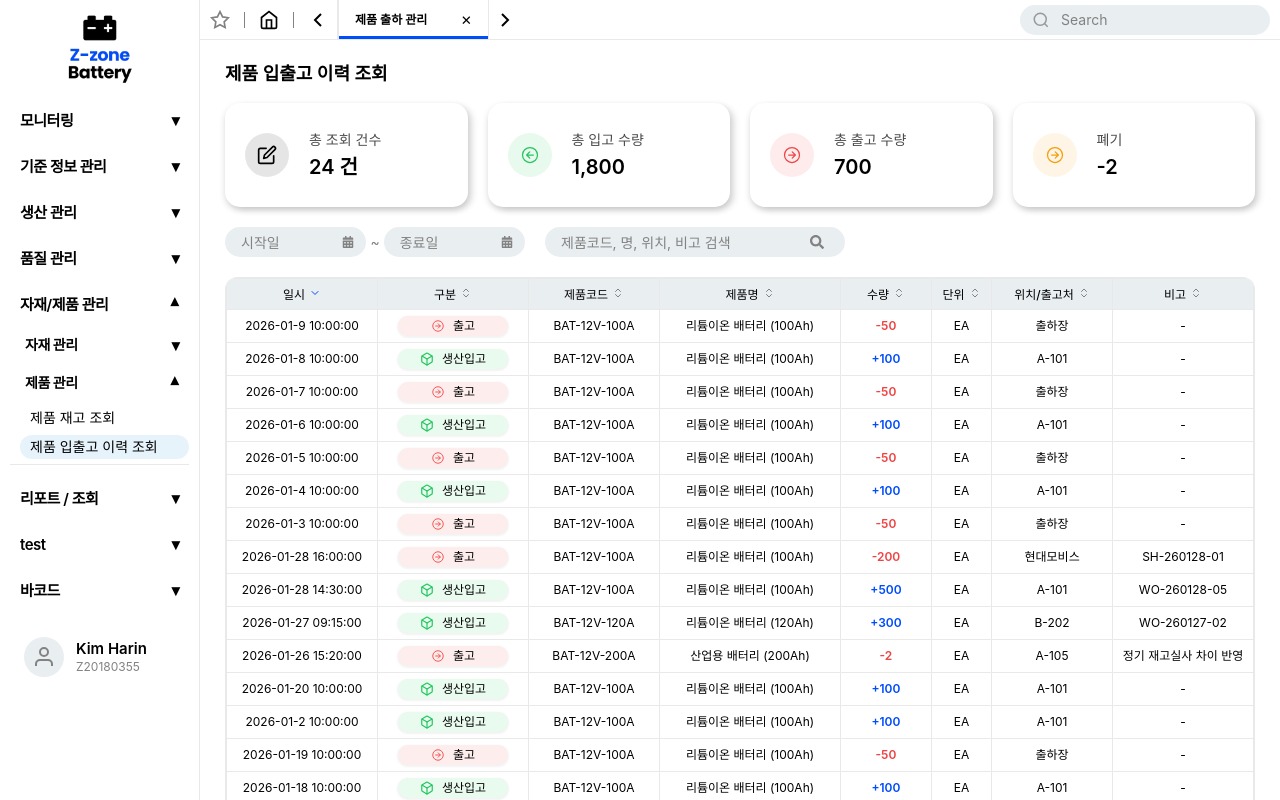
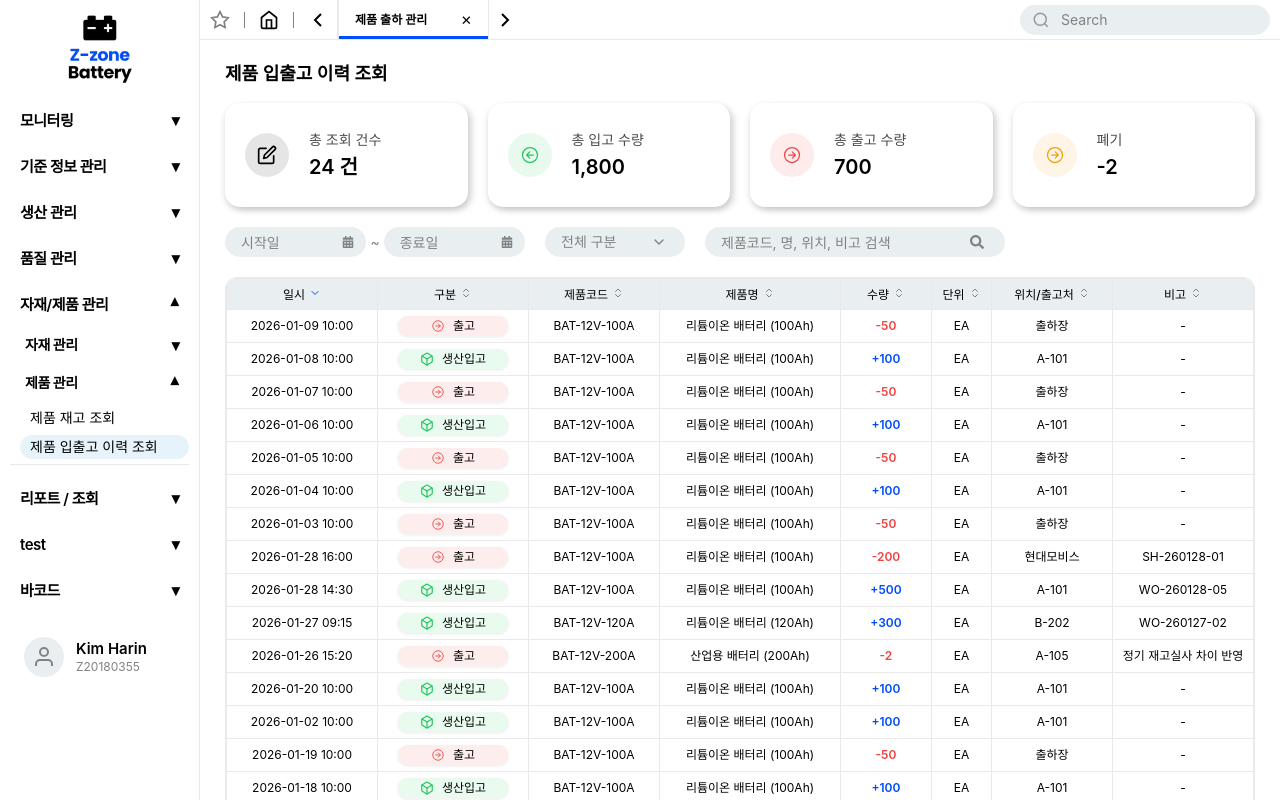
Before and after one commit to mes-team-2/React, a React (Create React App) app: page /mes/inventory/shipment in a window 1280 px wide. Shown: the top 800 px of the page. Built offline with nearby package versions, Linux system fonts and the light colour scheme; sample sign-in values are in the browser's storage.

Commit message:
제품 입출고 이력 조회 (Shipment.js) 페이지에 SelectBar.js 컴포넌트 적용

```diff
--- a/src/pages/inventory/FgInventory.js
+++ b/src/pages/inventory/FgInventory.js
@@ -13,7 +13,17 @@ import Status from '../../components/Status';
 import SummaryCard from '../../components/SummaryCard';
 import SelectBar from '../../components/SelectBar';
 
-
+// 날짜 포맷 함수 (yyyy-MM-dd HH:mm)
+const formatDate = (dateStr) => {
+  if (!dateStr) return "-";
+  const date = new Date(dateStr);
+  const yyyy = date.getFullYear();
+  const mm = String(date.getMonth() + 1).padStart(2, "0");
+  const dd = String(date.getDate()).padStart(2, "0");
+  const hh = String(date.getHours()).padStart(2, "0");
+  const min = String(date.getMinutes()).padStart(2, "0");
+  return `${yyyy}-${mm}-${dd} ${hh}:${min}`;
+};
 
 const FgInventory = () => {
   // 상태 관리
@@ -43,11 +53,11 @@ const FgInventory = () => {
   // 초기 데이터
   useEffect(() => {
     const dummyData = [
-      { id: 1, p_code: 'BAT-12V-100A', p_name: '리튬이온 배터리 (100Ah)', lot: 'LOT260120-01', qty: 450, safe_qty: 100, unit: 'EA', loc: 'A-101', date: '2026-01-28' },
-      { id: 2, p_code: 'BAT-12V-120A', p_name: '리튬이온 배터리 (120Ah)', lot: 'LOT260120-05', qty: 80, safe_qty: 100, unit: 'EA', loc: 'B-202', date: '2026-01-28' },
-      { id: 3, p_code: 'BAT-12V-100A', p_name: '리튬이온 배터리 (100Ah)', lot: 'LOT260121-02', qty: 300, safe_qty: 150, unit: 'EA', loc: 'A-103', date: '2026-01-28' },
-      { id: 4, p_code: 'BAT-12V-080A', p_name: '납축전지 (80Ah)', lot: 'LOT260122-01', qty: 5, safe_qty: 50, unit: 'SET', loc: 'C-001', date: '2026-01-27' },
-      { id: 5, p_code: 'BAT-12V-200A', p_name: '산업용 배터리 (200Ah)', lot: 'LOT260123-11', qty: 20, safe_qty: 30, unit: 'EA', loc: 'A-105', date: '2026-01-26' },
+      { id: 1, p_code: 'BAT-12V-100A', p_name: '리튬이온 배터리 (100Ah)', lot: 'LOT260120-01', qty: 450, safe_qty: 100, unit: 'EA', loc: 'A-101', date: '2026-01-28 10:30' },
+      { id: 2, p_code: 'BAT-12V-120A', p_name: '리튬이온 배터리 (120Ah)', lot: 'LOT260120-05', qty: 80, safe_qty: 100, unit: 'EA', loc: 'B-202', date: '2026-01-28 11:20' },
+      { id: 3, p_code: 'BAT-12V-100A', p_name: '리튬이온 배터리 (100Ah)', lot: 'LOT260121-02', qty: 300, safe_qty: 150, unit: 'EA', loc: 'A-103', date: '2026-01-28 14:15' },
+      { id: 4, p_code: 'BAT-12V-080A', p_name: '납축전지 (80Ah)', lot: 'LOT260122-01', qty: 5, safe_qty: 50, unit: 'SET', loc: 'C-001', date: '2026-01-27 09:00' },
+      { id: 5, p_code: 'BAT-12V-200A', p_name: '산업용 배터리 (200Ah)', lot: 'LOT260123-11', qty: 20, safe_qty: 30, unit: 'EA', loc: 'A-105', date: '2026-01-26 16:45' },
     ];
     setInventoryData(dummyData);
   }, []);
@@ -162,7 +172,12 @@ const FgInventory = () => {
       width: 150,
       render: (_, row) => <Status status={getStockStatus(row.qty, row.safe_qty)} />
     },
-    { key: 'date', label: '최종 입고일', width: 120 },
+    {
+      key: 'date',
+      label: '최종 입고일',
+      width: 150,
+      render: (val) => formatDate(val)
+    },
   ], []);
 
   // 이벤트 핸들러
--- a/src/pages/master/MaterialList.js
+++ b/src/pages/master/MaterialList.js
@@ -27,6 +27,18 @@ import {
 
 // 차트 색상
 const COLORS = ["var(--run)", "var(--waiting)", "var(--error)"];
+
+// 날짜 포맷 함수 (yyyy-MM-dd HH:mm)
+const formatDate = (dateStr) => {
+  if (!dateStr) return "-";
+  const date = new Date(dateStr);
+  const yyyy = date.getFullYear();
+  const mm = String(date.getMonth() + 1).padStart(2, "0");
+  const dd = String(date.getDate()).padStart(2, "0");
+  const hh = String(date.getHours()).padStart(2, "0");
+  const min = String(date.getMinutes()).padStart(2, "0");
+  return `${yyyy}-${mm}-${dd} ${hh}:${min}`;
+};
 
 export default function MaterialList() {
   const [data, setData] = useState([]);
@@ -226,8 +238,18 @@ export default function MaterialList() {
         return <Status status={calcStatus} />;
       },
     },
-    { key: "inboundAt", label: "입고일자", width: 180 },
-    { key: "createdAt", label: "자재등록일자", width: 180 },
+    {
+      key: "inboundAt",
+      label: "입고일자",
+      width: 180,
+      render: (val) => formatDate(val)
+    },
+    {
+      key: "createdAt",
+      label: "자재등록일자",
+      width: 180,
+      render: (val) => formatDate(val)
+    },
   ];
 
   const handleRowClick = (item) => {
--- a/src/pages/production/Shipment.js
+++ b/src/pages/production/Shipment.js
@@ -11,6 +11,19 @@ import SearchDate from '../../components/SearchDate';
 import SummaryCard from '../../components/SummaryCard';
 import Status from '../../components/Status';
 import Pagination from '../../components/Pagination';
+import SelectBar from '../../components/SelectBar';
+
+// 날짜 포맷 함수 (yyyy-MM-dd HH:mm)
+const formatDate = (dateStr) => {
+  if (!dateStr) return "-";
+  const date = new Date(dateStr);
+  const yyyy = date.getFullYear();
+  const mm = String(date.getMonth() + 1).padStart(2, "0");
+  const dd = String(date.getDate()).padStart(2, "0");
+  const hh = String(date.getHours()).padStart(2, "0");
+  const min = String(date.getMinutes()).padStart(2, "0");
+  return `${yyyy}-${mm}-${dd} ${hh}:${min}`;
+};
 
 const Shipment = () => {
   // 상태 관리
@@ -22,11 +35,18 @@ const Shipment = () => {
   const [searchDateRange, setSearchDateRange] = useState({ start: null, end: null });
   const [txTypeFilter, setTxTypeFilter] = useState("ALL"); // ALL, IN, OUT
 
-  // 페이지네이션 상태 추가
+  // 페이지네이션 상태
   const [page, setPage] = useState(1);
-  const itemsPerPage = 20; // 페이지당 20개
+  const itemsPerPage = 20;
 
-  // 초기 데이터 로드 (DB 구조 기반 시뮬레이션)
+  // 구분 필터 옵션 정의
+  const STATUS_OPTIONS = [
+    { value: "ALL", label: "전체 구분" },
+    { value: "IN", label: "생산입고" },
+    { value: "OUT", label: "출고" },
+  ];
+
+  // 초기 데이터 로드
   useEffect(() => {
     const dummyData = [
       {
@@ -77,7 +97,6 @@ const Shipment = () => {
         location: 'A-105',
         note: '정기 재고실사 차이 반영'
       },
-      // ... 페이지네이션 확인을 위한 더미 데이터 복제
       ...Array.from({ length: 20 }).map((_, i) => ({
         id: 200 + i,
         tx_time: `2026-01-${20 - (i % 20)} 10:00:00`,
@@ -149,10 +168,9 @@ const Shipment = () => {
     return filteredData.slice(startIndex, startIndex + itemsPerPage);
   }, [filteredData, page]);
 
-  // 총 페이지 수 계산
   const totalPages = Math.ceil(filteredData.length / itemsPerPage);
 
-  //  Summary 통계 계산 (총 건수, 입고, 출고, 재고조정)
+  // Summary 통계 계산
   const summary = useMemo(() => {
     let totalIn = 0;
     let totalOut = 0;
@@ -172,27 +190,21 @@ const Shipment = () => {
     return { totalCount, totalIn, totalOut, adjustmentQty };
   }, [filteredData]);
 
-  // 정렬 핸들러
+  // 핸들러
   const handleSort = (key) => {
     let direction = 'asc';
     if (sortConfig.key === key && sortConfig.direction === 'asc') direction = 'desc';
     setSortConfig({ key, direction });
   };
 
-  // 검색 (페이지 리셋 포함) 핸들러
-  const handleSearch = (value) => {
-    setSearchTerm(value);
-    setPage(1);
-  };
-
-  const handleDateSearch = (start, end) => {
-    setSearchDateRange({ start, end });
-    setPage(1);
-  };
-
   // 테이블 컬럼 정의
   const columns = useMemo(() => [
-    { key: 'tx_time', label: '일시', width: 150 },
+    {
+      key: 'tx_time',
+      label: '일시',
+      width: 150,
+      render: (val) => formatDate(val)
+    },
     {
       key: 'status_key',
       label: '구분',
@@ -205,7 +217,6 @@ const Shipment = () => {
       key: 'product_code',
       label: '제품코드',
       width: 130,
-
     },
     { key: 'product_name', label: '제품명', width: 180 },
     {
@@ -230,8 +241,6 @@ const Shipment = () => {
       width: 140,
     },
   ], []);
-
-
 
   return (
     <Wrapper>
@@ -268,15 +277,32 @@ const Shipment = () => {
 
       {/* 검색 필터 */}
       <FilterBar>
+
         <SearchDate
           width="m"
-          onChange={(start, end) => setSearchDateRange({ start, end })}
+          onChange={(start, end) => {
+            setSearchDateRange({ start, end });
+            setPage(1);
+          }}
+        />
+        <SelectBar
+          width="140px"
+          options={STATUS_OPTIONS}
+          value={txTypeFilter}
+          onChange={(e) => {
+            setTxTypeFilter(e.target.value);
+            setPage(1);
+          }}
+          placeholder="구분 선택"
         />
 
         <SearchBar
           width="l"
           placeholder="제품코드, 명, 위치, 비고 검색"
-          onSearch={(val) => setSearchTerm(val)}
+          onSearch={(val) => {
+            setSearchTerm(val);
+            setPage(1);
+          }}
         />
       </FilterBar>
 
@@ -300,7 +326,6 @@ const Shipment = () => {
 };
 
 export default Shipment;
-
 
 const Wrapper = styled.div`
   display: flex;
@@ -338,7 +363,6 @@ const TableContainer = styled.div`
   gap: 15px;
 `;
 
-
 const QtyText = styled.span`
   font-weight: var(--bold);
   color: ${props => props.$isPositive ? 'var(--main)' : 'var(--error)'};
```
